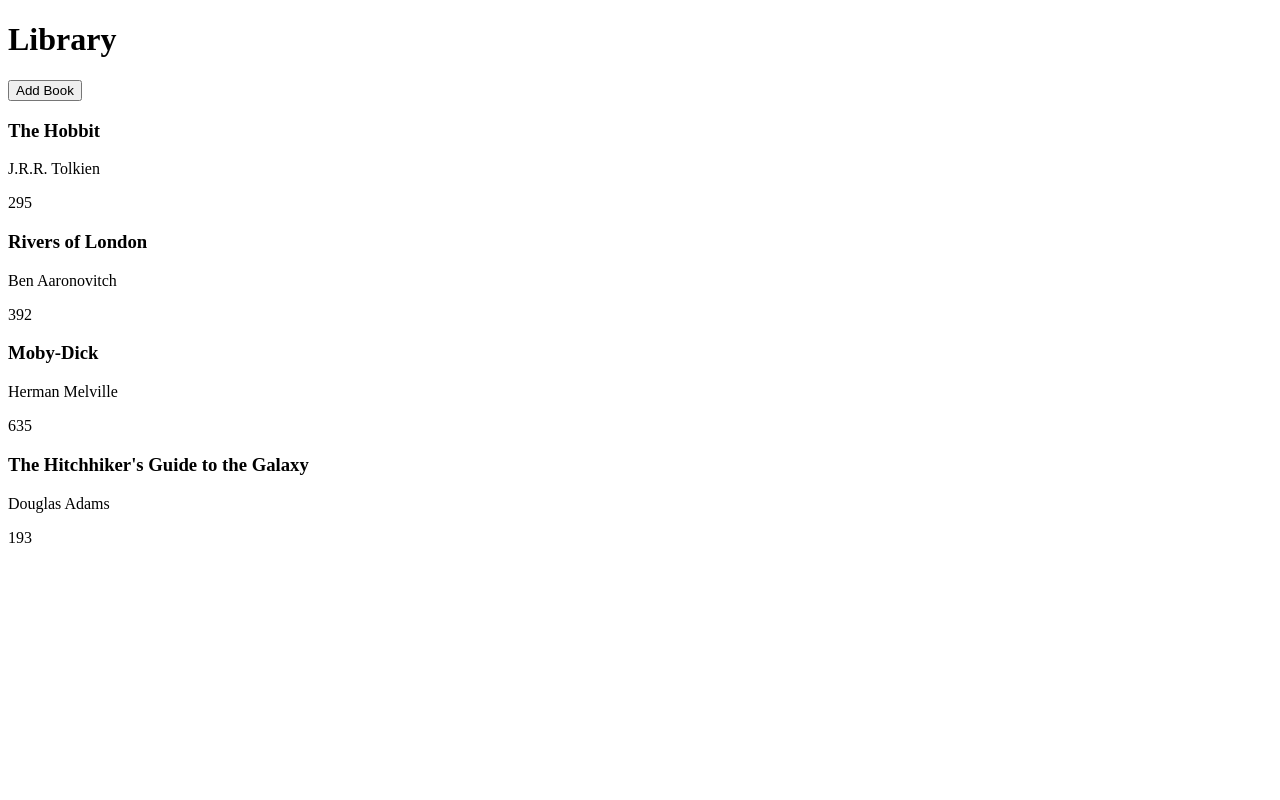
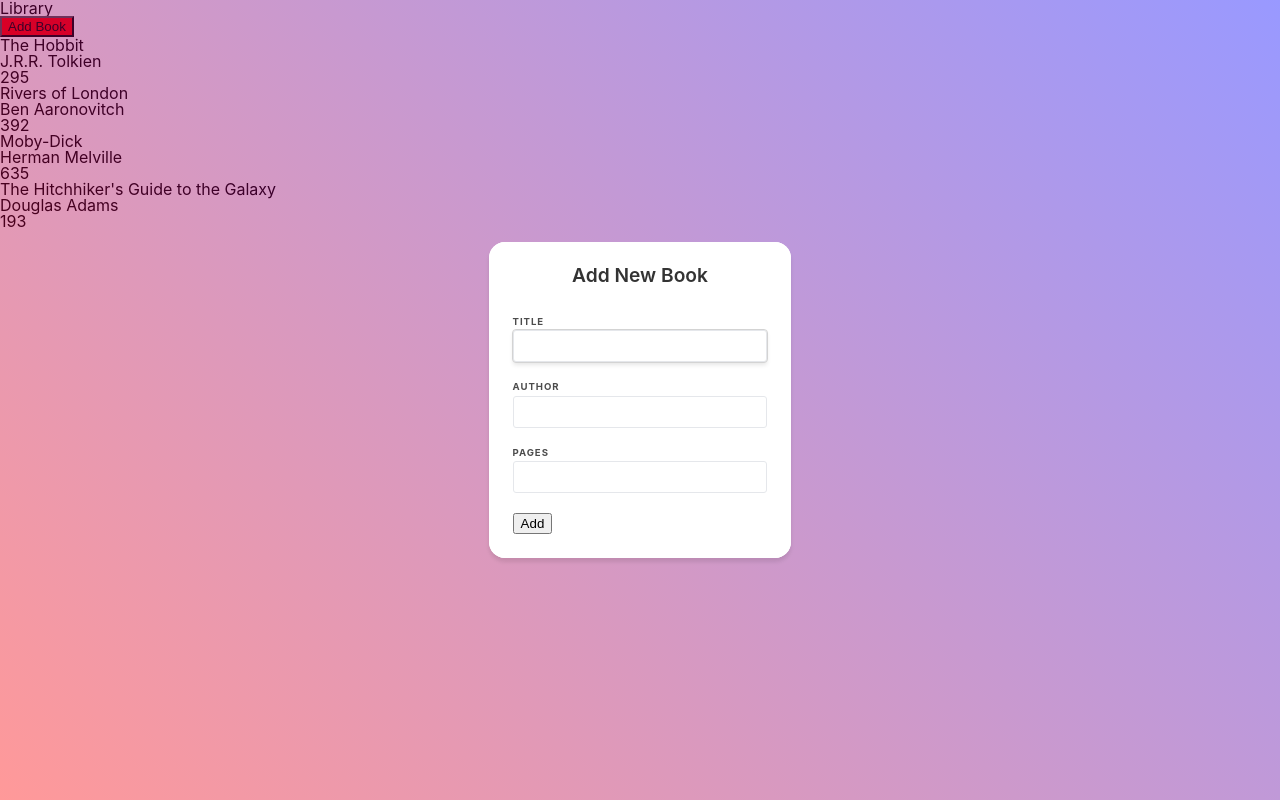
Before and after one commit to rvd2pwipwip/odin-js-objects-and-constructors, a plain HTML site: page index.html in a window 1280 px wide. Both pictures are taken after a click on the button "Add Book". Drawn offline with Linux system fonts and the light colour scheme.

Commit message:
implement html dialog with css styling to add a book

```diff
--- a/index.html
+++ b/index.html
@@ -11,8 +11,30 @@
 <body>
   <header>
     <h1>Library</h1>
-    <button>Add Book</button>
+    <button class="add-cta">Add Book</button>
   </header>
   <div class="grid-container"></div>
 </body>
+<dialog>
+  <form action='' method='dialog'>
+    <fieldset>
+      <legend>Add New Book</legend>
+      <div class='form-item'>
+        <label for='title'>Title</label>
+        <input id='title' name='title' type='text'/>
+      </div>
+      <div class='form-item'>
+        <label for='author'>Author</label>
+        <input id='author' name='author' type='text'/>
+      </div>
+      <div class='form-item'>
+        <label for='pages'>Pages</label>
+        <input id='pages' name='pages' type='number'/>
+      </div>
+      <div>
+        <button class="add-submit">Add</button>
+      </div>
+    </fieldset>
+  </form>
+</dialog>
 </html>
--- a/script.js
+++ b/script.js
@@ -61,3 +61,17 @@ myLibrary.forEach((book) => {
   const grid = document.querySelector('.grid-container');
   grid.appendChild(card);
 });
+
+const addCta = document.querySelector('.add-cta');
+const dialog = document.querySelector('dialog');
+const addSubmit = document.querySelector('.add-submit');
+
+addCta.style.background = 'red';
+addCta.addEventListener('click', () => {
+  dialog.showModal();
+});
+
+///// unnecessary because html form has method='dialog' /////
+// addSubmit.addEventListener('click', () => {
+//   dialog.close();
+// });
--- a/style.css
+++ b/style.css
@@ -0,0 +1,121 @@
+/* http://meyerweb.com/eric/tools/css/reset/
+   v2.0 | 20110126
+   License: none (public domain)
+*/
+
+html, body, div, span, applet, object, iframe,
+h1, h2, h3, h4, h5, h6, p, blockquote, pre,
+a, abbr, acronym, address, big, cite, code,
+del, dfn, dialog, img, ins, kbd, q, s, samp,
+small, strike, strong, sub, sup, tt, var,
+b, u, i, center,
+dl, dt, dd, ol, ul, li,
+fieldset, form, label, legend,
+table, caption, tbody, tfoot, thead, tr, th, td,
+article, aside, canvas, details, embed,
+figure, figcaption, footer, header, hgroup,
+menu, nav, output, ruby, section, summary,
+time, mark, audio, video {
+	margin: 0;
+	padding: 0;
+	border: 0;
+	font-size: 100%;
+	font: inherit;
+	vertical-align: baseline;
+}
+/* HTML5 display-role reset for older browsers */
+article, aside, details, figcaption, figure,
+footer, header, hgroup, menu, nav, section {
+	display: block;
+}
+body {
+	line-height: 1;
+  font-family: -apple-system, BlinkMacSystemFont, "Segoe UI", Roboto, Helvetica, Arial, sans-serif, "Apple Color Emoji", "Segoe UI Emoji", "Segoe UI Symbol";
+}
+ol, ul {
+	list-style: none;
+}
+blockquote, q {
+	quotes: none;
+}
+blockquote:before, blockquote:after,
+q:before, q:after {
+	content: '';
+	content: none;
+}
+table {
+	border-collapse: collapse;
+	border-spacing: 0;
+}
+
+/*********************************************************/
+/* Form */
+/*********************************************************/
+
+dialog {
+  margin: auto;
+  box-shadow: 0px 4px 4px rgba(0, 0, 0, 0.1);
+  border-radius: 1rem;
+  width: 30ch;
+  overflow: hidden;
+}
+
+dialog::backdrop {
+  /* background: rgba(0, 0, 0, 0.4); */
+  background: linear-gradient(45deg, red, blue);
+  opacity: 0.4;
+}
+
+form {
+  box-sizing: border-box;
+  background: white;
+  padding: 1.5rem;
+}
+
+fieldset {
+  display: flex;
+  flex-direction: column;
+  gap: 20px;
+}
+
+legend {
+  font-size: larger;
+  font-weight: 600;
+  padding-bottom: 2rem;
+  margin: 0 auto;
+  color: rgba(0, 0, 0, 0.8);
+}
+
+.form-row {
+  display: flex;
+  flex-direction: column;
+  gap: 20px;
+}
+
+.form-item {
+  display: flex;
+  flex-direction: column;
+  width: 100%;
+}
+
+label {
+  padding-bottom: 4px;
+  text-transform: uppercase;
+  color: rgba(0, 0, 0, 0.7);
+  font-size: 0.6rem;
+  font-weight: 700;
+  letter-spacing: 0.1em;
+}
+
+input {
+  box-sizing: border-box;
+  border: 1px solid #E5E7EB;
+  border-radius: 3px;
+  padding: 7px;
+  font-size: 14px;
+}
+
+input:focus {
+  box-shadow: 0px 3px 4px rgba(0, 0, 0, 0.1);
+  outline: 1px solid lightgray;
+}
```
